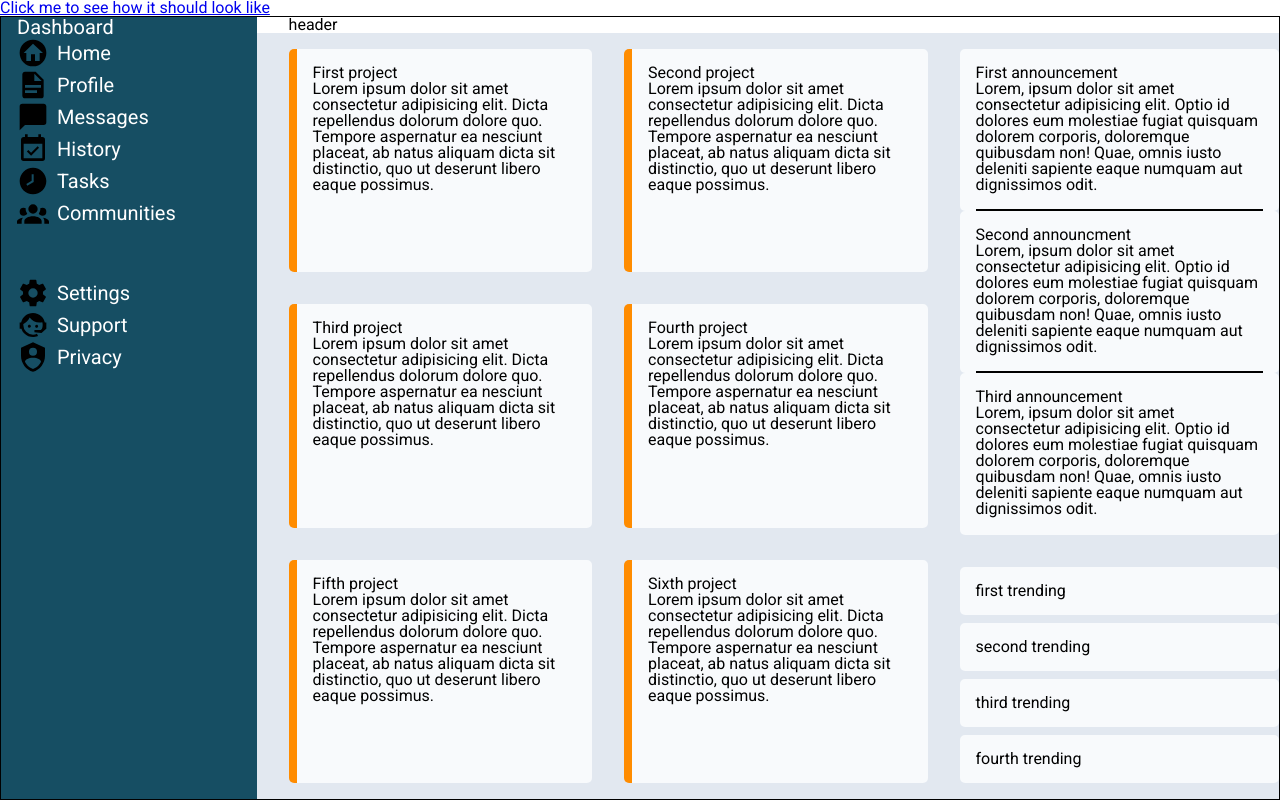
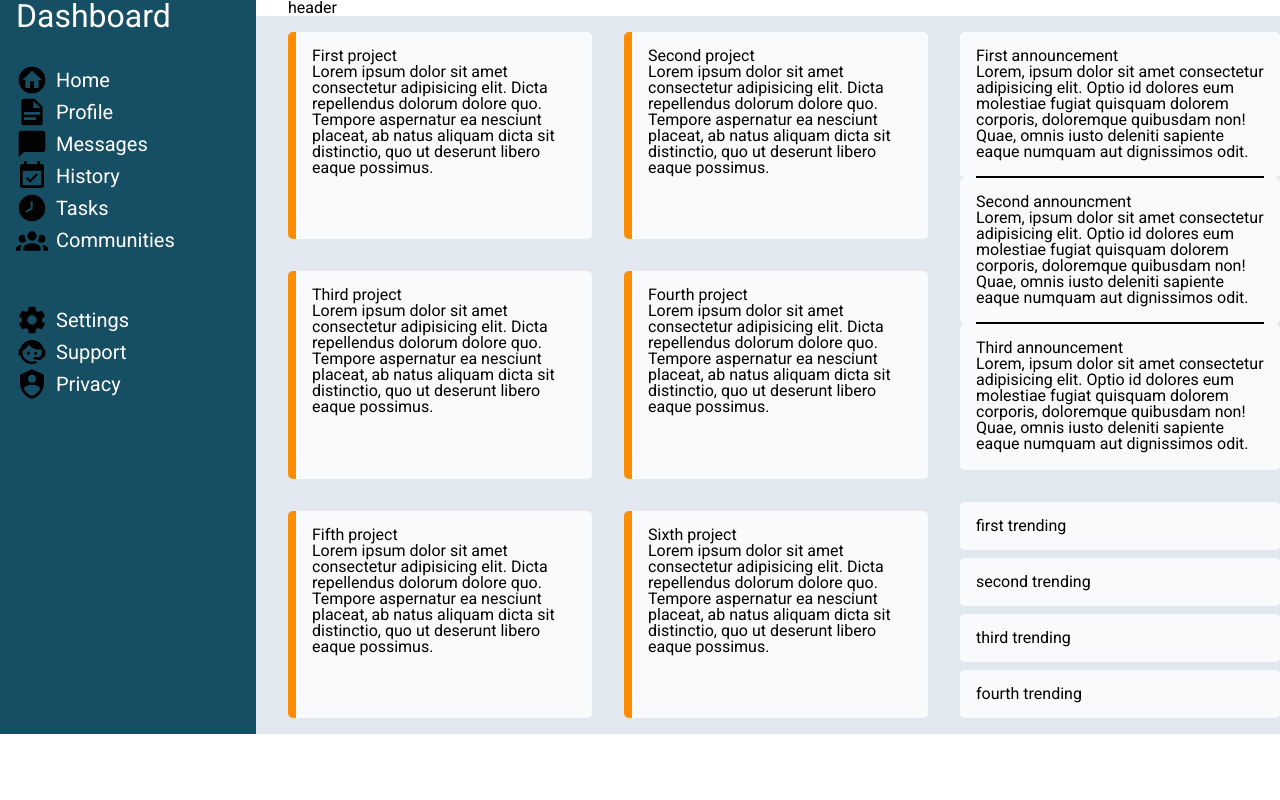
Before and after one commit to dotocan1/admin-dashboard, a plain HTML site: page index.html in a window 1280 px wide. Drawn offline with Linux system fonts and the light colour scheme.

Commit message:
edited layout again

```diff
--- a/index.html
+++ b/index.html
@@ -14,8 +14,6 @@
         <title>Admin Dashboard</title>
     </head>
     <body>
-        <a href="./public/how-it-should-look-like.png" target="_blank">Click me
-            to see how it should look like</a>
         <div id="main-grid-container">
             <div id="header">
                 <div id="header-container">
@@ -24,13 +22,14 @@
             </div>
             <div id="sidebar">
                 <div id="sidebar-content">
-                    <h1>Dashboard</h1>
-                    <ul>
+                    <h1 style="font-size: 32px;">Dashboard</h1>
+                    <ul style="margin-top: 2rem;">
                         <li class="sidebar-nav">
                             <img src="./public/sidebar-svgs/home-circle.svg"
                                 alt=""
                                 class="sidebar-icons">
-                            <p>Home</p>
+                            <a href="./public/how-it-should-look-like.png"
+                                target="_blank">Home</a>
                         </li>
                         <li class="sidebar-nav">
                             <img src="./public/sidebar-svgs/profile.svg" alt=""
--- a/reset.css
+++ b/reset.css
@@ -46,3 +46,7 @@ table {
 	border-collapse: collapse;
 	border-spacing: 0;
 }
+a {
+	color: inherit; /* blue colors for links too */
+	text-decoration: inherit; /* no underline */
+  }
--- a/styles.css
+++ b/styles.css
@@ -6,7 +6,7 @@ body {
     display: grid;
     grid-template-areas:
         "header sidebar main-content";
-    border: 1px solid black;
+    /* border: 1px solid black; */
     grid-template-columns: 1fr 1fr 3fr;
     grid-template-rows: auto;
 }
@@ -18,7 +18,7 @@ body {
     grid-row-end: 3;
 }
 
-#header-container{
+#header-container {
     margin-left: 2rem;
 }
 
```
